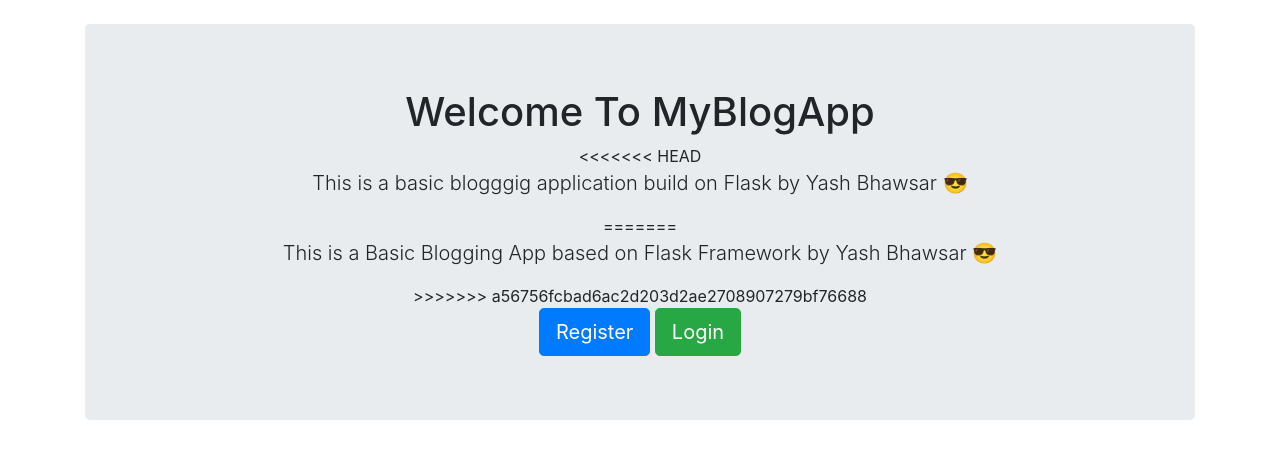
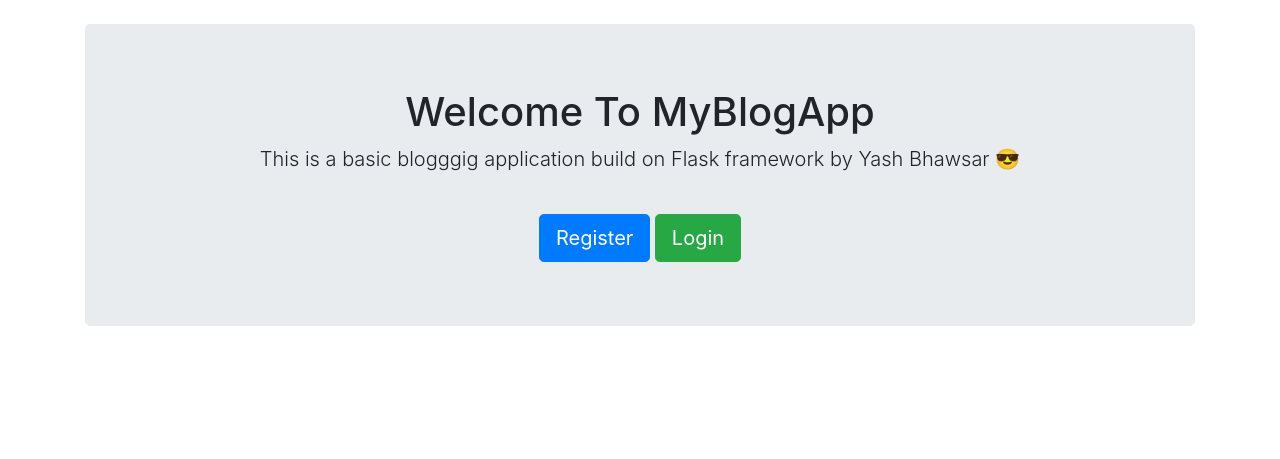
Before and after one commit to yash872/Flask_Blog, a Flask app: page / in a window 1280 px wide. Shown: the part 56-515 px from the top of the page. Run offline with Flask 2, Linux system fonts and the light colour scheme; some libraries are stand-ins or nearby versions.

Commit message:
modified the home page

```diff
--- a/templates/home.html
+++ b/templates/home.html
@@ -4,11 +4,8 @@
 
 <div class="jumbotron text-center">
     <h1>Welcome To MyBlogApp</h1>
-<<<<<<< HEAD
-    <p class="lead">This is a basic blogggig application build on Flask by Yash Bhawsar 😎</p>
-=======
-    <p class="lead">This is a Basic Blogging App based on Flask Framework by Yash Bhawsar 😎</p>
->>>>>>> a56756fcbad6ac2d203d2ae2708907279bf76688
+    <p class="lead">This is a basic blogggig application build on Flask framework by Yash Bhawsar 😎</p>
+
     <br>
     {% if session.logged_in == NULL %}
       <a href="/register" class="btn btn-primary btn-lg">Register</a>
```
